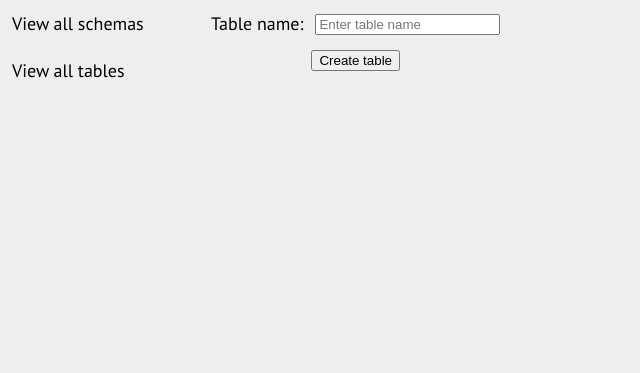
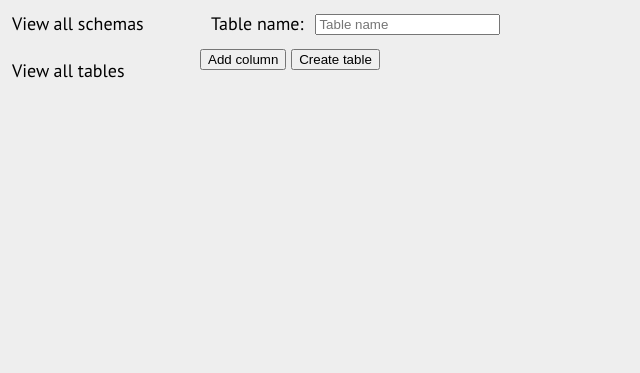
Before and after one commit to shubham1172/anton, a Flask app: template templates/table_add.html in a window 1280 px wide. Shown: the part 47-420 px from the top of the page, without its empty margins (0-640 px from the left). Run offline with Flask 2, Linux system fonts and the light colour scheme; the template is opened without the code that fills it, so the values that code supplies are empty.

Commit message:
Create table modified

```diff
--- a/static/css/model.css
+++ b/static/css/model.css
@@ -8,7 +8,8 @@
  }
 
  .vertical-menu {
-    float: left;
+	  float:left;
+		position: : fixed;
     width: 200px;
 		display: inline-block;
 		height: 100%;
--- a/static/js/table_add.js
+++ b/static/js/table_add.js
@@ -0,0 +1,40 @@
+window.onload = function(){
+  var create_table = document.getElementById('create_table');
+  var add_column = document.getElementById('add_column');
+
+  var column=`<tr>
+      <td>Column name: </td>
+      <td><input type="text" name="column_name" placeholder="Enter column name"></td>
+      <td><select name="column_type">
+        <option value="" disabled selected>Select column type</option>
+        <option value="char">Character</option>
+        <option value="boolean">Boolean</option>
+        <option value="integer">Integer</option>
+        <option value="decimal">Decimal</option>
+        <option value="varchar">String</<option>
+        <option value="date">Date</<option></select>
+      </td>
+      <td><select name="column_contraint" onchange="foreign_keyk(this);">
+        <option value="" disabled selected>Select column contraint</option>
+        <option value="NOT NULL">NOT NULL</option>
+        <option value="PRIMARY KEY">PRIMARY KEY</option>
+        <option value="UNIQUE">UNIQUE</option>
+        <option value="FOREIGN KEY">FOREIGN KEY</option>
+        <option value="CHECK">CHECK</option></select>
+      </td>
+      <td>
+        <select id="fk" name="tables" style="display: none;" onchange="foreign_key(this);">
+        <option value="" disabled selected>Select your option</option>
+      </td>
+    </tr>`;
+
+  add_column.onclick = function(){
+    document.getElementById('column_details').innerHTML+=column;
+  }
+
+  function foreign_key(that){
+    if (that.value == "FOREIGN KEY") {
+            document.getElementById("fk").style.display = "block";
+        }
+  }
+}
--- a/templates/table_add.html
+++ b/templates/table_add.html
@@ -2,8 +2,8 @@
 {% block title %}{{schema}}{% endblock %}
 {% block head %}
 	{{ super() }}
-	<script type="text/javascript" src="{{ url_for('static', filename='js/table_add.js') }}"></script>
-	<link href= "{{ url_for('static', filename='css/model.css') }}" rel="stylesheet" />
+	<script type = "text/javascript" src="{{ url_for('static', filename='js/table_add.js') }}"></script>
+	<link href = "{{ url_for('static', filename='css/model.css') }}" rel="stylesheet" />
 {% endblock %}
 {% block content %}
 
@@ -16,10 +16,16 @@
   <table cellspacing="10px">
     <tr>
       <td>Table name: </td>
-      <td><input type="text" id="table_name" placeholder="Enter table name"></td>
+      <td><input type="text" id="table_name" placeholder="Table name"></td>
     </tr>
-    <tr>
-      <td colspan="2" align="center">
+
+    <table id="column_details" cellspacing="10px"></table>
+
+		<tr>
+			<td>
+				<input id="add_column" type="submit" value="Add column">
+			</td>
+      <td>
         <input id="create_table" type="submit" value="Create table">
        </td>
     </tr>
@@ -27,5 +33,6 @@
 			<td></td>
 			<td id="message" style="color:red;font-size:12px;"></td>
 		</tr>
+	</table>
 </div>
 {% endblock %}
--- a/templates/table_rename.html
+++ b/templates/table_rename.html
@@ -10,7 +10,7 @@
 <div class="vertical-menu">
 	 <a href="/model">View all schemas</a>
    <a href="/model/{{schema}}">View all tables</a>
-	 <a href="/model/{{schema}}/add-table">Create new table</a>
+	 <a href="/model/{{schema}}/add-table">Create table</a>
 </div>
 
 <div class="rename_table">
```
